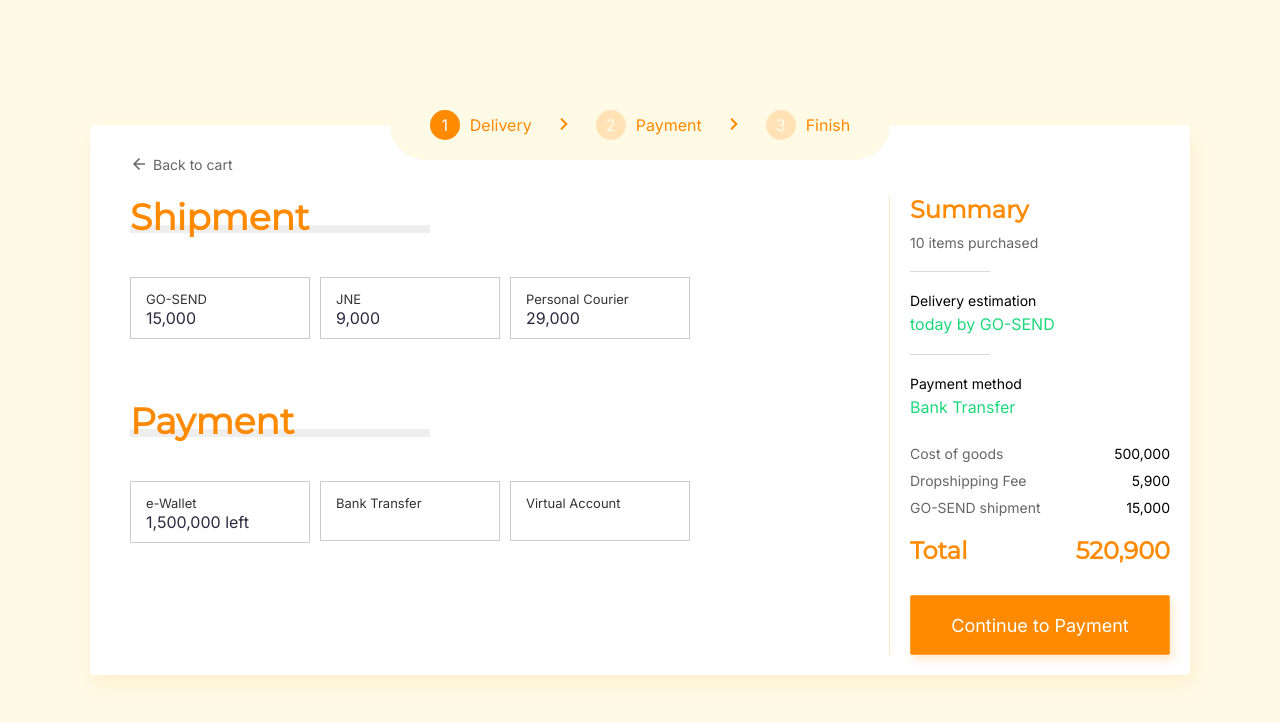
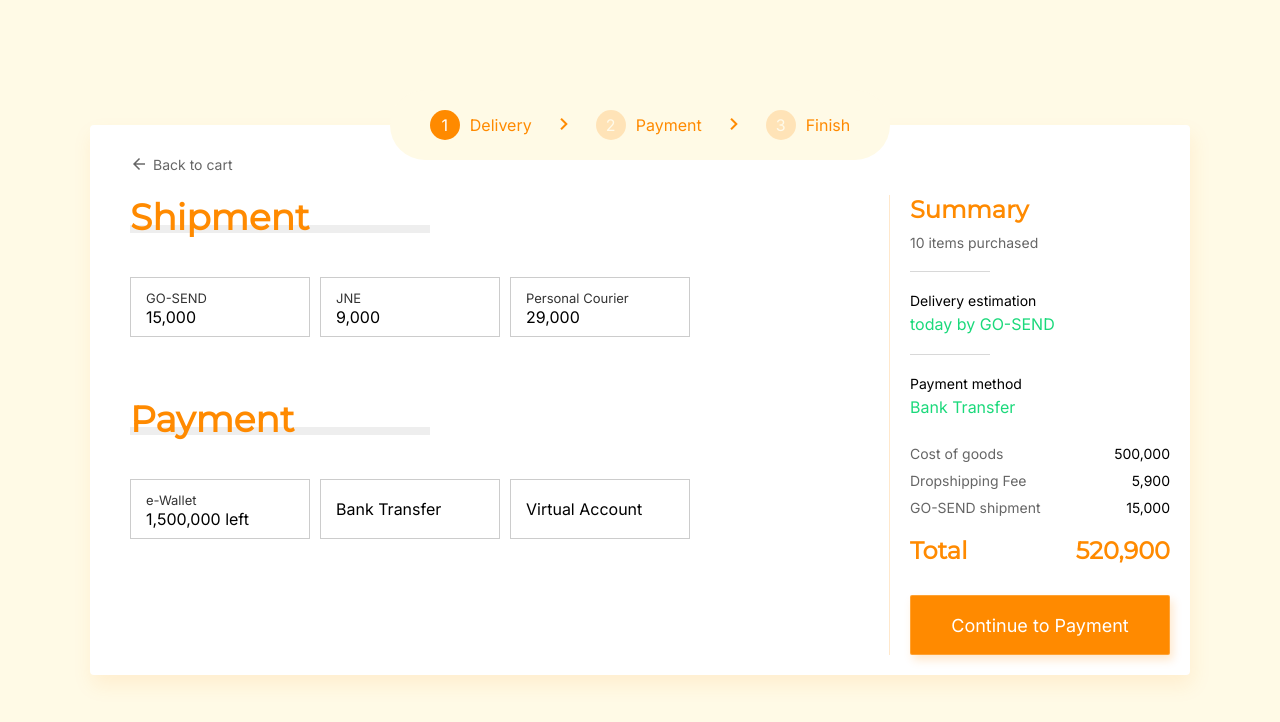
Before and after one commit to mynameismail/orange-checkout, a Vue app: page /#/payment in a window 1280 px wide. Shown: the top 722 px of the page. Built offline with nearby package versions, Linux system fonts and the light colour scheme.

Commit message:
fix payment design

```diff
--- a/src/styles/main.styl
+++ b/src/styles/main.styl
@@ -164,36 +164,38 @@ html, body
 .choice
   margin-right: 10px
   position: relative
-  .check
-    position: absolute
-    right: 10px
-    top: 20px
-    color: success-color
-    visibility: hidden
-  label
-    display: block
-    width: 180px
-    padding: 10px 15px
-    min-height: 60px
-    border: 1px solid #cccccc
-    box-sizing: border-box
-    &:hover
-      border: 2px solid success-color
-    .text
-      font-size: 13px
-      color: #000000
-      opacity: 0.8
-    .price
-      font-size: 16px
-      color: #2d2a40
-  input
-    position: fixed
-    width: 0
-    &:checked + label
-      background: rgba(27, 217, 123, 0.1)
-      border: 2px solid success-color
-    &:checked ~ .check
-      visibility: visible
+
+.choice__check
+  position: absolute
+  right: 10px
+  top: 20px
+  color: success-color
+  visibility: hidden
+
+.choice__label
+  width: 180px
+  height: 60px
+  padding: 0 15px
+  display: flex
+  align-items: center
+  border: 1px solid #cccccc
+  box-sizing: border-box
+  font-size: 16px
+  color: #000000
+  &:hover
+    border: 2px solid success-color
+  p .text
+    font-size: 13px
+    opacity: 0.8
+
+.choice__input
+  position: fixed
+  width: 0
+  &:checked + .choice__label
+    background: rgba(27, 217, 123, 0.1)
+    border: 2px solid success-color
+  &:checked ~ .choice__check
+    visibility: visible
 
 #thankyou
   margin: 100px 0 0 200px
@@ -267,11 +269,12 @@ html, body
   font-size: 14px
   .text
     opacity: 0.6
-  &.total
-    title: 24px
-    margin-top: 20px
-    .text
-      opacity: 1
+
+.pricing__item.total
+  title: 24px
+  margin-top: 20px
+  .text
+    opacity: 1
 
 .pricing__btn-continue
   width: 100%
--- a/src/views/Payment.vue
+++ b/src/views/Payment.vue
@@ -6,29 +6,34 @@
     </div>
     <div class="shipment">
       <div class="choice">
-        <input type="radio" id="radio-gosend" name="shipment" value="gosend">
-        <label for="radio-gosend">
-          <span class="text">GO-SEND</span><br>
-          <span class="price">15,000</span>
+        <input type="radio" class="choice__input" id="radio-gosend" name="shipment" value="gosend">
+        <label class="choice__label" for="radio-gosend">
+          <p>
+            <span class="text">GO-SEND</span><br>
+            <span class="detail">15,000</span>
+          </p>
         </label>
-        <span class="check material-icons">check</span>
+        <span class="choice__check material-icons">check</span>
       </div>
       <div class="choice">
-        <input type="radio" id="radio-jne" name="shipment" value="jne">
-        <label for="radio-jne">
-          <span class="text">JNE</span><br>
-          <span class="price">9,000</span>
+        <input type="radio" class="choice__input" id="radio-jne" name="shipment" value="jne">
+        <label class="choice__label" for="radio-jne">
+          <p>
+            <span class="text">JNE</span><br>
+            <span class="detail">9,000</span>
+          </p>
         </label>
-        <span class="check material-icons">check</span>
+        <span class="choice__check material-icons">check</span>
       </div>
       <div class="choice">
-        <span class="check material-icons">check</span>
-        <input type="radio" id="radio-personal" name="shipment" value="personal">
-        <label for="radio-personal">
-          <span class="text">Personal Courier</span><br>
-          <span class="price">29,000</span>
+        <input type="radio" class="choice__input" id="radio-personal" name="shipment" value="personal">
+        <label class="choice__label" for="radio-personal">
+          <p>
+            <span class="text">Personal Courier</span><br>
+            <span class="detail">29,000</span>
+          </p>
         </label>
-        <span class="check material-icons">check</span>
+        <span class="choice__check material-icons">check</span>
       </div>
     </div>
     <div class="header">
@@ -37,29 +42,28 @@
     </div>
     <div class="payment">
       <div class="choice">
-        <input type="radio" id="radio-ewallet" name="payment" value="ewallet">
-        <label for="radio-ewallet">
-          <span class="text">e-Wallet</span><br>
-          <span class="price">1,500,000 left</span>
+        <input type="radio" class="choice__input" id="radio-ewallet" name="payment" value="ewallet">
+        <label class="choice__label" for="radio-ewallet">
+          <p>
+            <span class="text">e-Wallet</span><br>
+            <span class="detail">1,500,000 left</span>
+          </p>
         </label>
-        <span class="check material-icons">check</span>
+        <span class="choice__check material-icons">check</span>
       </div>
       <div class="choice">
-        <input type="radio" id="radio-bank" name="payment" value="bank">
-        <label for="radio-bank">
-          <span class="text">Bank Transfer</span><br>
-          <span class="price"></span>
+        <input type="radio" class="choice__input" id="radio-bank" name="payment" value="bank">
+        <label class="choice__label" for="radio-bank">
+          <p>Bank Transfer</p>
         </label>
-        <span class="check material-icons">check</span>
+        <span class="choice__check material-icons">check</span>
       </div>
       <div class="choice">
-        <span class="check material-icons">check</span>
-        <input type="radio" id="radio-va" name="payment" value="va">
-        <label for="radio-va">
-          <span class="text">Virtual Account</span><br>
-          <span class="price"></span>
+        <input type="radio" class="choice__input" id="radio-va" name="payment" value="va">
+        <label class="choice__label" for="radio-va">
+          <p>Virtual Account</p>
         </label>
-        <span class="check material-icons">check</span>
+        <span class="choice__check material-icons">check</span>
       </div>
     </div>
   </div>
```
